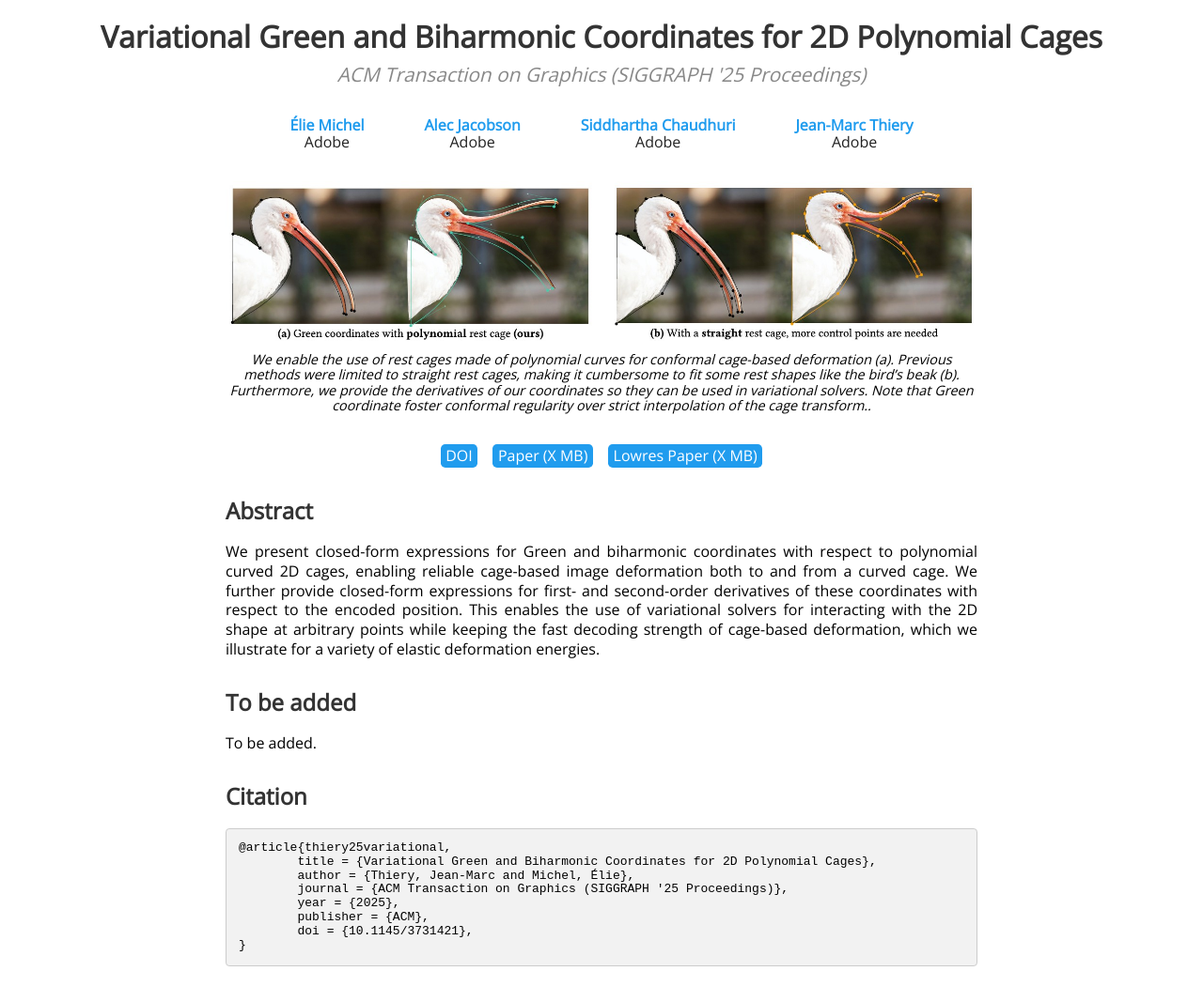
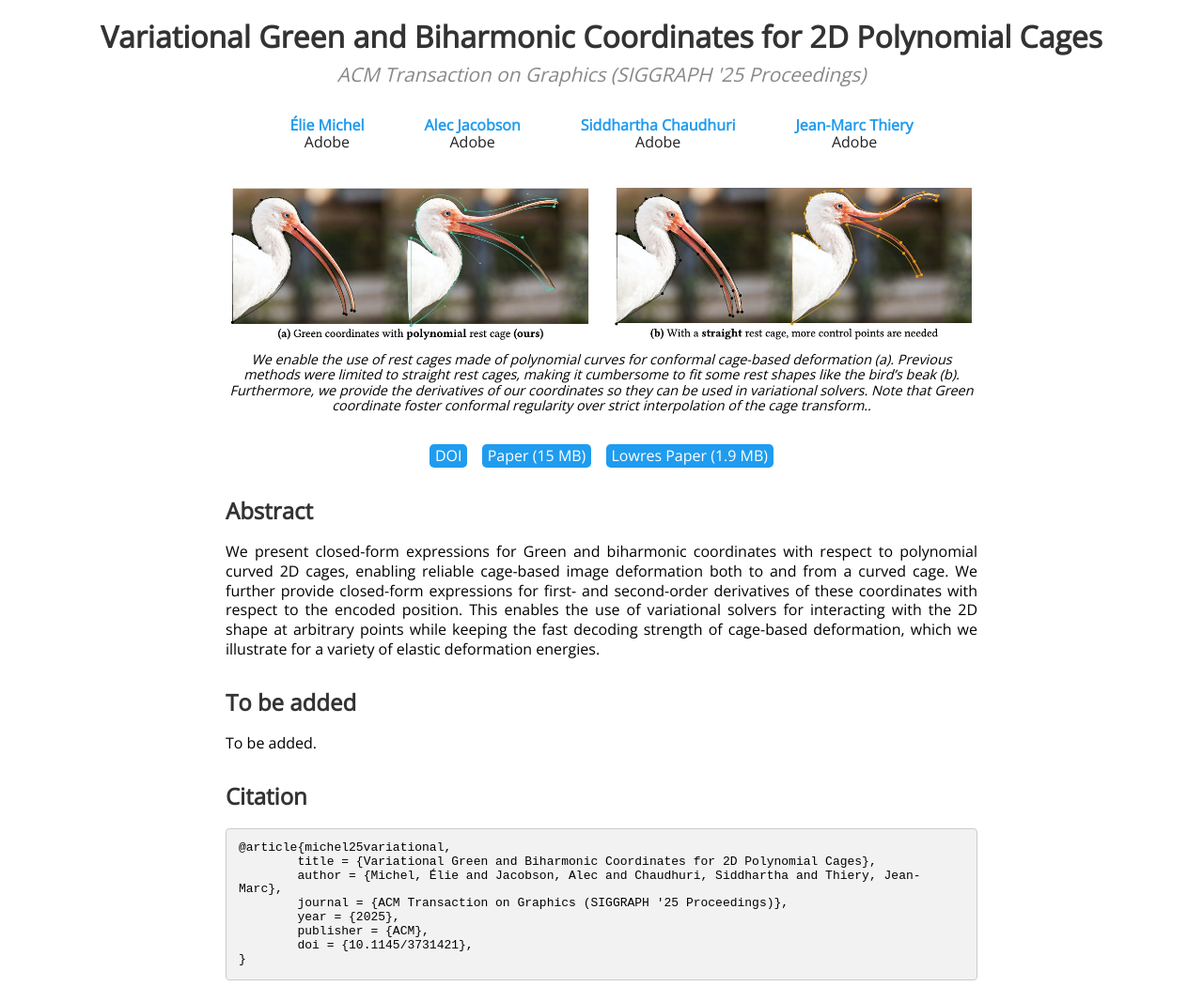
Before and after one commit to eliemichel/Variational2dPolyCoords, a plain HTML site: page index.html in a window 1280 px wide. Shown: the whole page at 94% size. Drawn offline with nearby package versions, Linux system fonts and the light colour scheme.

Commit message:
Add PDF document

```diff
--- a/index.html
+++ b/index.html
@@ -56,8 +56,8 @@
 
 			<ul class="s-download-links">
 				<li><a class="u-uid" href="https://doi.org/10.1145/3731421">DOI</a></li>
-				<li><a href="#TODO">Paper (X MB)</a></li>
-				<li><a href="#TODO">Lowres Paper (X MB)</a></li>
+				<li><a href="documents/michel25variational.pdf">Paper (15 MB)</a></li>
+				<li><a href="documents/michel25variational_lowres.pdf">Lowres Paper (1.9 MB)</a></li>
 			</ul>
 
 			<section>
@@ -83,9 +83,9 @@ we illustrate for a variety of elastic deformation energies.
 
 			<section>
 				<h2>Citation</h2>
-				<p class="s-citation">@article{thiery25variational,
+				<p class="s-citation">@article{michel25variational,
 	title = {Variational Green and Biharmonic Coordinates for 2D Polynomial Cages},
-	author = {Thiery, Jean-Marc and Michel, Élie},
+	author = {Michel, Élie and Jacobson, Alec and Chaudhuri, Siddhartha and Thiery, Jean-Marc},
 	journal = {ACM Transaction on Graphics (SIGGRAPH '25 Proceedings)},
 	year = {2025},
 	publisher = {ACM},
```
Also changed, not shown: 2 other files.
